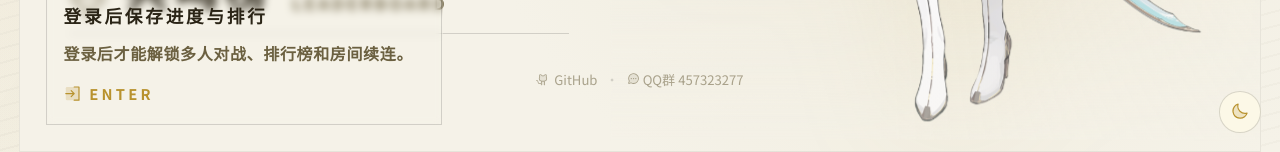
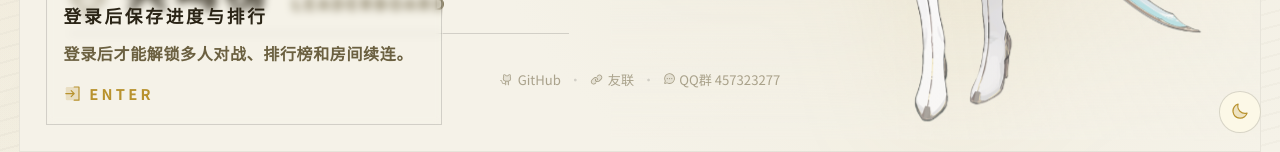
Before and after one commit to BillBlueInnit/Phrolova, a Vue app in the folder apps/client/: page / in a window 1280 px wide. Shown: the part 648-800 px from the top of the page. Built offline with nearby package versions, Linux system fonts and the light colour scheme.

Commit message:
feat: add friend link to homepage

```diff
--- a/apps/client/src/pages/HomePage.vue
+++ b/apps/client/src/pages/HomePage.vue
@@ -249,6 +249,10 @@ onMounted(async () => {
       <div class="home-social">
         <a href="https://github.com/TeAnLi/Phrolova" target="_blank" rel="noopener" class="home-social-link">
           <Icon icon="ph:github-logo-duotone" /> GitHub
+        </a>
+        <span class="home-social-divider">·</span>
+        <a href="https://phrolova.usotsuki-kaze.com/" target="_blank" rel="noopener" class="home-social-link">
+          <Icon icon="ph:link-duotone" /> 友联
         </a>
         <span class="home-social-divider">·</span>
         <a target="_blank"
```
